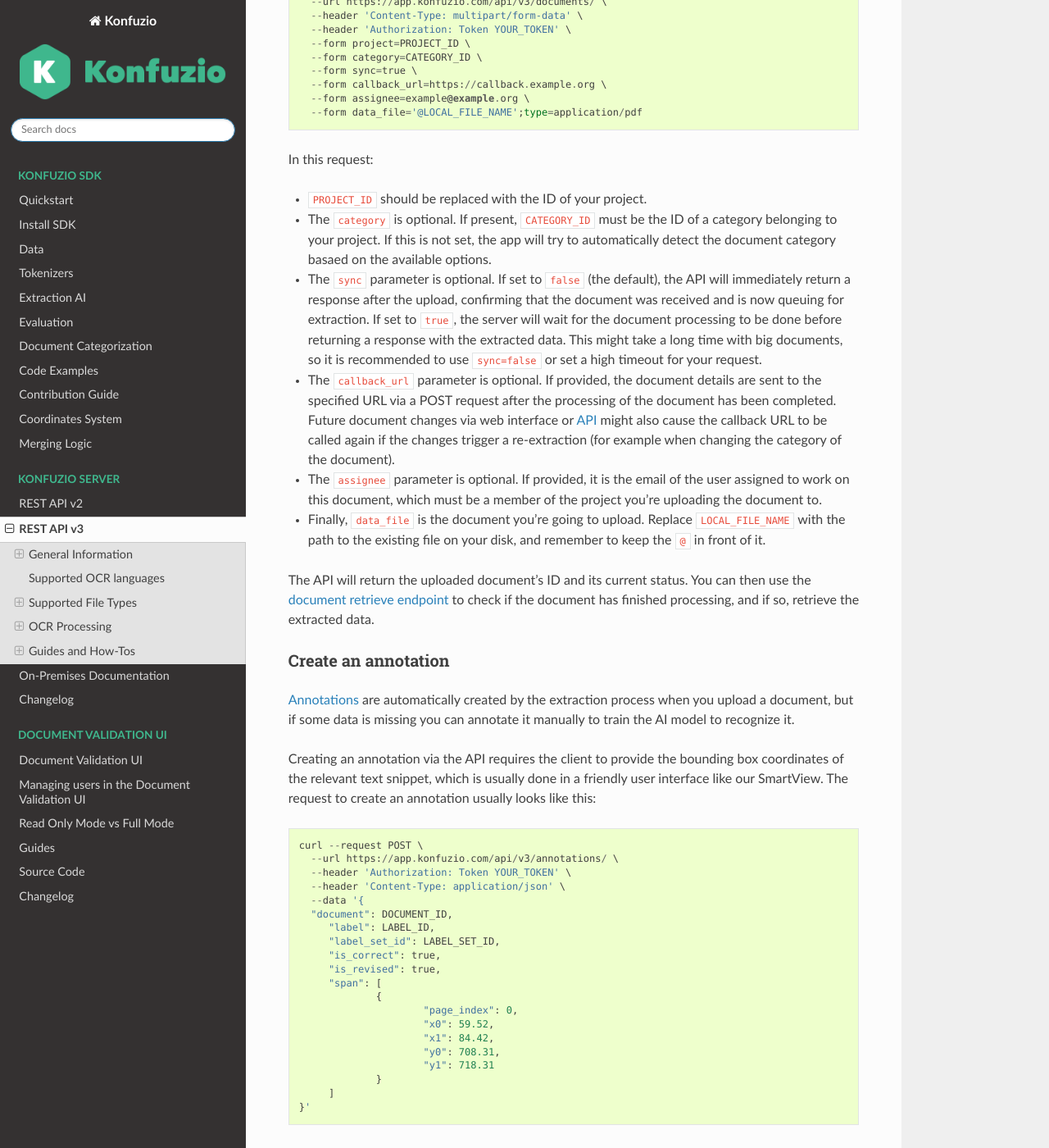
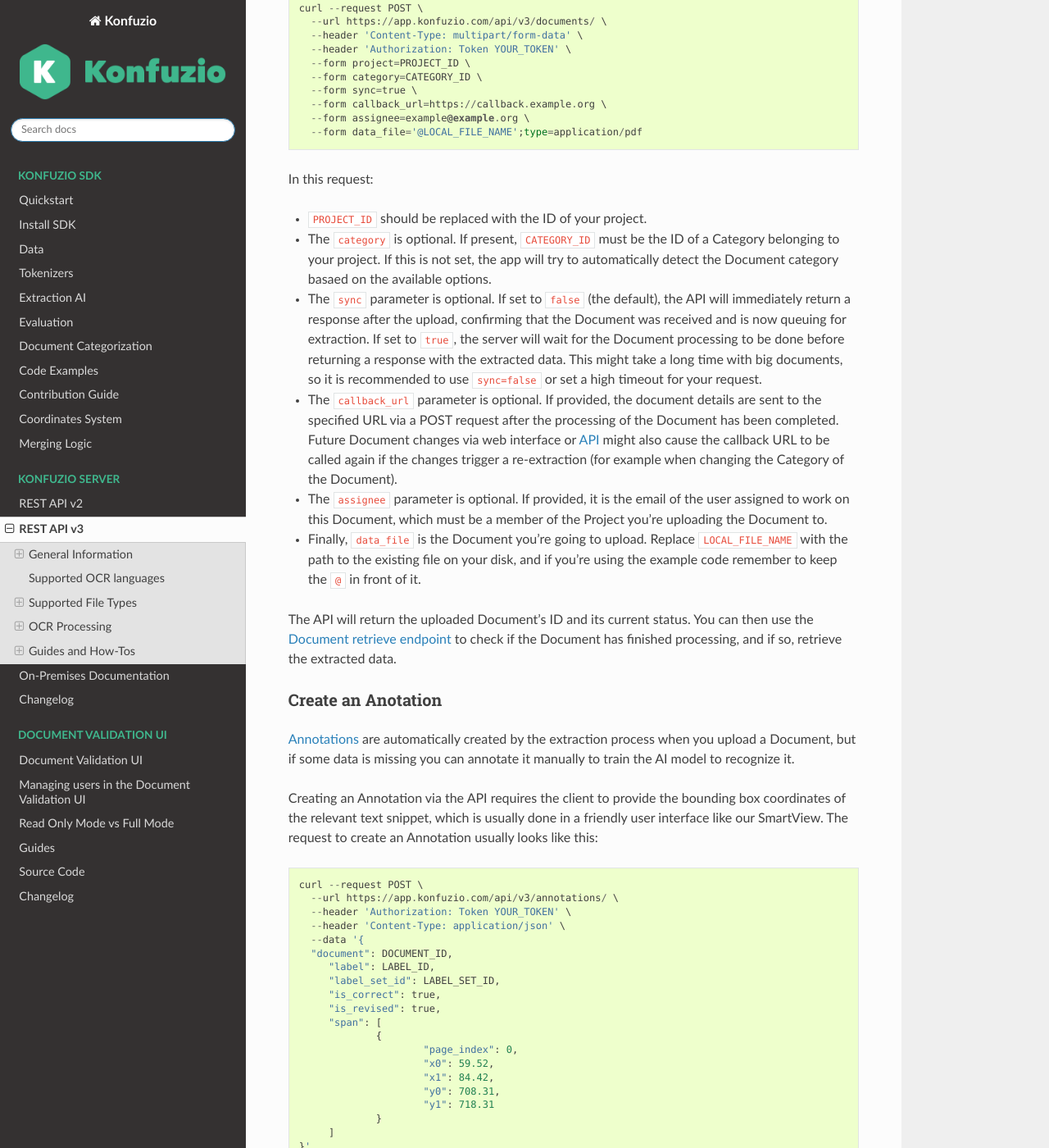
Before and after one commit to konfuzio-ai/konfuzio-sdk, a Sphinx documentation site: the page built from docs/web/api-v3.md, in a window 1280 px wide and 1400 px high, scrolled down 14086 px. Shown: the whole window at 82% size. Built offline with Sphinx 7.4.7 and the Read the Docs theme 2.0.0, drawn with Linux system fonts in a browser that asks for light colours; pages that are not in the unit, such as notebooks, are missing from menus; some of the changed text lies outside the part shown.

Commit message:
Refine v3 guides

````diff
--- a/docs/web/api-v3.md
+++ b/docs/web/api-v3.md
@@ -394,24 +394,24 @@
 
 ### OCR Text extraction
 
-During evaluation of both project settings and file, we also process OCR extraction
+During evaluation of both Project settings and file, we also process OCR extraction.
 
 1. We use the chosen engine on the pre-processed file.
     1. If "Embedding and OCR" is chosen, internally we check which processing type is the most suitable, and use either
-       Embedding or OCR
+       Embedding or OCR.
     2. Depending on chosen processing type, some pre-processing may be done:
         1. Convert non-PDF Documents to a [PDF](https://dev.konfuzio.com/web/api.html#pdfs)
-           that is being used here
-        2. Convert PDF to text (in case of embeddings)
-    3. If some sort of PDF corruption is detected, within our ability we attempt to repair the PDF
-    4. If the PDF or TIFF is multi page (and valid) we split the document in pages and process each page separately
-2. We check whether auto-rotation was chosen when the precise OCR engine is used]
+           that is being used here.
+        2. Convert PDF to text (in case of embeddings).
+    3. If some sort of PDF corruption is detected, within our ability we attempt to repair the PDF.
+    4. If the PDF or TIFF is multi page (and valid) we split the document in pages and process each page separately.
+2. We check whether auto-rotation was chosen when the precise OCR engine is used.
     1. If rounded angle correction was chosen, we rotate the image to the nearest 45/90 degrees.
     2. If exact angle rotation was chosen, we rotate the image at its exact angle rotation value.
-3. We attempt to extract the text from (either ocr, embedded or both)
-    1. OCR may fail because text on the document is technically unreadable, the file is corrupted or empty and cannot be
-       repaired
-    2. OCR may fail because engine does not support the text language
+3. We attempt to extract the text from (either OCR, embedded or both).
+    1. OCR may fail because text on the Document is technically unreadable, or because the file is corrupted or empty
+       and cannot be repaired.
+    2. OCR may fail because the engine does not support the text language.
 
 Finally, we return you the extracted text.
 
@@ -429,13 +429,13 @@
 
 ### Setup a project with labels, label sets and categories
 
-This guide will walk you through the API-based initial setup of a project with all the initial data you need to start
+This guide will walk you through the API-based initial setup of a Project with all the initial data you need to start
 uploading documents and training the AI.
 
-#### Create a project
+#### Create a Project
 
-First you need to set up a [project](https://help.konfuzio.com/modules/projects/index.html). To do so, you will make a
-call to our [project creation endpoint](https://app.konfuzio.com/v3/swagger/#/projects/projects_create):
+First you need to set up a [Project](https://help.konfuzio.com/modules/projects/index.html). To do so, you will make a
+call to our [Project creation endpoint](https://app.konfuzio.com/v3/swagger/#/projects/projects_create):
 
 ```
 curl --request POST \
@@ -447,12 +447,12 @@
 
 `name` is the only required parameter. You can check the endpoint documentation for more available options.
 
-This call will return a JSON object that, among other properties, will show the `id` of the created project. Take note
+This call will return a JSON object that, among other properties, will show the `id` of the created Project. Take note
 of it, as you will need it in the next steps.
 
 #### Create a category
 
-A [category](https://help.konfuzio.com/modules/categories/index.html) is used to group documents by type and can be
+A [Category](https://help.konfuzio.com/modules/categories/index.html) is used to group Documents by type and can be
 associated to an [extraction AI](https://help.konfuzio.com/modules/extractions/index.html). For example, you might want
 to create a category called "Invoice". To do so, you will make a call to
 our [category creation endpoint](https://app.konfuzio.com/v3/swagger/#/categories/categories_create):
@@ -468,16 +468,16 @@
 `name` and `project` are the only required parameters. Remember to replace `PROJECT_ID` with the actual `id` that you
 got from the previous step. You can check the endpoint documentation for more available options.
 
-This call will return a JSON object that, among other properties, will show the `id` of the created category. Take note
-of it, as you will need it in the next steps. You can retrieve a list of your created categories by sending a `GET`
+This call will return a JSON object that, among other properties, will show the `id` of the created Category. Take note
+of it, as you will need it in the next steps. You can retrieve a list of your created Categories by sending a `GET`
 request to the same endpoint.
 
-#### Create some labels
+#### Create some Labels
 
-[Labels](https://help.konfuzio.com/modules/labels/index.html) are used to label annotations with their business context.
-In the case of our invoice category, we might want to have labels such as "amount" and "product". For each label, we
+[Labels](https://help.konfuzio.com/modules/labels/index.html) are used to label Annotations with their business context.
+In the case of our invoice Category, we might want to have Labels such as "amount" and "product". For each Label, we
 need to make a different API request to
-our [label creation endpoint](https://app.konfuzio.com/v3/swagger/#/labels/labels_create):
+our [Label creation endpoint](https://app.konfuzio.com/v3/swagger/#/labels/labels_create):
 
 ```
 curl --request POST \
@@ -493,8 +493,8 @@
   --data '{"project": PROJECT_ID, "name": "Product", "categories": [CATEGORY_ID]}'
 ```
 
-`name` and `project` are the only required parameters, however we also want to associate these labels to a category.
-Since labels can be associated to multiple categories, the `categories` property is a list of integers. (We only have
+`name` and `project` are the only required parameters, however we also want to associate these Labels to a Category.
+Since Labels can be associated to multiple Categories, the `categories` property is a list of integers. (We only have
 one, so in this case it's going to be a list with a single integer). Remember to replace `PROJECT_ID` and `CATEGORY_ID`
 with the actual values you got from the previous steps. You can check the endpoint documentation for more available
 options.
@@ -503,10 +503,10 @@
 of it, as you will need it in the next steps. You can retrieve a list of your created labels by sending a `GET` request
 to the same endpoint.
 
-#### Create a label set
+#### Create a Label Set
 
-A [label set](https://help.konfuzio.com/modules/sets/index.html) is used to group labels that make sense together.
-Sometimes these labels might occur multiple times in a document — in our "invoice" example, there's going to be one set
+A [Label Set](https://help.konfuzio.com/modules/sets/index.html) is used to group Labels that make sense together.
+Sometimes these Labels might occur multiple times in a document — in our "invoice" example, there's going to be one set
 of "amount" and "product" for each line item we have in the invoice. We can call it "line item" and we can create it
 with an API request to
 our [label set creation endpoint](https://app.konfuzio.com/v3/swagger/#/label-sets/label_sets_create):
@@ -519,24 +519,24 @@
   --data '{"project": PROJECT_ID, "name": "Line Item", "has_multiple_sections": true, "categories": [CATEGORY_ID], "labels": [LABEL_IDS]}'
 ```
 
-`name` and `project` are the only required parameters, however we also want to associate this label set to the category
-and labels we created. Both `categories` and `labels` are lists of integers you need to fill with the actual ids of the
+`name` and `project` are the only required parameters, however we also want to associate this Label Set to the Category
+and Labels we created. Both `categories` and `labels` are lists of integers you need to fill with the actual ids of the
 objects you created earlier. For example, if our `category id` was `1`, and our `label id`s were `2` and `3`, we would
 need to change the data we send like this: `"categories": [1], "labels": [2, 3]`. With `has_multiple_sections` set
-to `true`, we also specify that this label set can be repeating, i.e. you can have multiple line items in a single
+to `true`, we also specify that this Label Set can be repeating, i.e. you can have multiple line items in a single
 invoice.
 
 #### Next steps
 
-Your basic setup is done! You're now ready to upload documents and train the AI.
+Your basic setup is done! You're now ready to upload Documents and train the AI.
 
-### Upload a document
+### Upload a Document
 
-After your initial project setup, you can start uploading documents. To upload a document, you will make a call to
-our [document creation endpoint](https://app.konfuzio.com/v3/swagger/#/documents/documents_create).
+After your initial project setup, you can start uploading Documents. To upload a Document, you will make a call to
+our [Document creation endpoint](https://app.konfuzio.com/v3/swagger/#/documents/documents_create).
 
 .. note::
-  Unlike most other endpoints, the document creation endpoint only supports `multipart/form-data` requests (to support
+  Unlike most other endpoints, the Document creation endpoint only supports `multipart/form-data` requests (to support
   file uploading), so you won't have to JSON-encode your request this time.
 
 ```
@@ -555,32 +555,32 @@
 In this request:
 
 - `PROJECT_ID` should be replaced with the ID of your project.
-- The `category` is optional. If present, `CATEGORY_ID` must be the ID of a category belonging to your project. If this
-  is not set, the app will try to automatically detect the document category basaed on the available options.
+- The `category` is optional. If present, `CATEGORY_ID` must be the ID of a Category belonging to your project. If this
+  is not set, the app will try to automatically detect the Document category basaed on the available options.
 - The `sync` parameter is optional. If set to `false` (the default), the API will immediately return a response after
-  the upload, confirming that the document was received and is now queuing for extraction. If set to `true`, the server
-  will wait for the document processing to be done before returning a response with the extracted data. This might take
+  the upload, confirming that the Document was received and is now queuing for extraction. If set to `true`, the server
+  will wait for the Document processing to be done before returning a response with the extracted data. This might take
   a long time with big documents, so it is recommended to use `sync=false` or set a high timeout for your request.
 - The `callback_url` parameter is optional. If provided, the document details are sent to the specified URL via a POST
-  request after the processing of the document has been completed. Future document changes via web interface or
+  request after the processing of the Document has been completed. Future Document changes via web interface or
   [API](https://app.konfuzio.com/v3/swagger/#/documents/documents_update) might also cause the callback URL to be
-  called again if the changes trigger a re-extraction (for example when changing the category of the document).
-- The `assignee` parameter is optional. If provided, it is the email of the user assigned to work on this document,
-  which must be a member of the project you're uploading the document to.
-- Finally, `data_file` is the document you're going to upload. Replace `LOCAL_FILE_NAME` with the path to the existing
-  file on your disk, and remember to keep the `@` in front of it.
+  called again if the changes trigger a re-extraction (for example when changing the Category of the Document).
+- The `assignee` parameter is optional. If provided, it is the email of the user assigned to work on this Document,
+  which must be a member of the Project you're uploading the Document to.
+- Finally, `data_file` is the Document you're going to upload. Replace `LOCAL_FILE_NAME` with the path to the existing
+  file on your disk, and if you're using the example code remember to keep the `@` in front of it.
 
-The API will return the uploaded document's ID and its current status. You can then use
-the [document retrieve endpoint](https://app.konfuzio.com/v3/swagger/#/documents/documents_retrieve) to check if the
-document has finished processing, and if so, retrieve the extracted data.
+The API will return the uploaded Document's ID and its current status. You can then use
+the [Document retrieve endpoint](https://app.konfuzio.com/v3/swagger/#/documents/documents_retrieve) to check if the
+Document has finished processing, and if so, retrieve the extracted data.
 
-### Create an annotation
+### Create an Anotation
 
 [Annotations](https://help.konfuzio.com/modules/annotations/) are automatically created by the extraction process when
-you upload a document, but if some data is missing you can annotate it manually to train the AI model to recognize it.
+you upload a Document, but if some data is missing you can annotate it manually to train the AI model to recognize it.
 
-Creating an annotation via the API requires the client to provide the bounding box coordinates of the relevant text
-snippet, which is usually done in a friendly user interface like our SmartView. The request to create an annotation
+Creating an Annotation via the API requires the client to provide the bounding box coordinates of the relevant text
+snippet, which is usually done in a friendly user interface like our SmartView. The request to create an Annotation
 usually looks like this:
 
 ```
@@ -608,29 +608,48 @@
 
 In this request:
 
-- You _must_ specify either `annotation_set` or `label_set`. Use `annotation_set` if an annotation set already exists.
-  You can find the list of existing annotation sets by using the `GET` endpoint of the document. Using `label_set` will
-  create a new annotation set associated with that label set. You can only do this if the label set
-  has `has_multiple_sections` set to `true`.
-- `label` should use the correct `LABEL_ID` for your annotation.
+- You _must_ specify either `annotation_set` or `label_set`. Use `annotation_set` if an Annotation Set already exists.
+  You can find the list of existing Annotation Sets by using the `GET` endpoint of the Document. Using `label_set` will
+  create a new Annotation Set associated with that Label Set. You can only do this if the Label Set
+  has `has_multiple_sections` set to `true`. (See the note below for some examples.)
+- `label` should use the correct `LABEL_ID` for your Annotation.
 - `span` is a [list of spans](#coordinates-and-bounding-boxes).
 - Other fields are optional.
 
-To generate the correct `span` for your annotation, we also provide the
-[document bbox retrieve endpoint](https://app.konfuzio.com/v3/swagger/#/documents/documents_bbox_retrieve), which
-can be called via `GET` to return a list of all the words in the document with their bounding boxes, that you can use to
-create your annotations programmatically.
+To generate the correct `span` for your Annotation, we also provide the
+[Document bbox retrieve endpoint](https://app.konfuzio.com/v3/swagger/#/documents/documents_bbox_retrieve), which
+can be called via `GET` to return a list of all the words in the Document with their bounding boxes, that you can use to
+create your Annotations programmatically.
+
+.. note::
+  Annotation Sets are never created directly. When you create an Annotation, you can specify whether to re-use an
+  existing Annotation Set, or to create a new one. You can refer to the following diagram to decide whether to use
+  `annotation_set` or `label_set` in your request.
+
+.. mermaid::
+  graph TD
+    A[Creating an Annotation in a Document<br>for Label <code>L</code> and Label Set <code>A</code>]
+    A --> B[Can the Label Set <code>A</code> have multiple Annotation Sets?]
+    B --> z[Yes] --> C[Is this Annotation<br>for a new Annotation Set<br>or an existing one <code>B</code>?]
+    C --> x[New one] --> E["<code>label=L, label_set=A</code><br>(will create a new Annotation Set <code>C</code>)"]
+    C --> y[Existing] --> D[<code>label=L, annotation_set=B</code>]
+    B --> f[No] --> F[Does the Label Set <code>A</code><br> already have a single<br>corresponding Annotation Set <code>B</code>?]
+    F --> G[Yes]
+    G --> D
+    G --> I["<code>label=L, label_set=A</code><br>(will reuse the existing Annotation Set <code>B</code>)"]
+    F --> H[No]
+    H --> E
 
 ### Create training data and train the AI
 
-Once you have uploaded enough documents and created enough annotations, you can start training an
-[extraction AI](https://help.konfuzio.com/modules/extractions/index.html). You will need at least one document in the
-"training" dataset for the category you want to train, but more data is usually better (see our
+Once you have uploaded enough Documents and created enough Annotations, you can start training an
+[extraction AI](https://help.konfuzio.com/modules/extractions/index.html). You will need at least one Document in the
+"training" dataset for the Category you want to train, but more data is usually better (see our
 [improving accuracy guide](https://help.konfuzio.com/tutorials/improve-accuracy/index.html)).
 
 Then to train an AI you can simply call our
-[extraction AI create endpoint](https://app.konfuzio.com/v3/swagger/#/extraction-ais/extraction_ais_create) with the
-ID of the category the training documents belong to:
+[Extraction AI create endpoint](https://app.konfuzio.com/v3/swagger/#/extraction-ais/extraction_ais_create) with the
+ID of the Category the training Documents belong to:
 
 ```
 curl --request POST \
@@ -641,19 +660,21 @@
 ```
 
 The training of the AI can take a while, depending on current server load and how large the training dataset is. You
-will receive an email once the process is completed. The newly trained extraction AI will then automatically be used to
-extract machine-generated annotations from newly uploaded documents for that category.
+will receive an email once the process is complete; you can also poll the
+[Extraction AI detail endpoint](https://app.konfuzio.com/v3/swagger/#/extraction-ais/extraction_ais_detail) to see the
+real time status of the process. The newly trained Extraction AI will then automatically be used to
+extract machine-generated Annotations from newly uploaded Documents for that Category.
 
-If you add new training/test documents, or change existing ones, don't forget to create another extraction AI, otherwise
-your modifications will not apply to the extraction process of new documents.
+If you add new training/test Documents, or change existing ones, don't forget to train a new Extraction AI, otherwise
+your modifications will not apply to the extraction process of new Documents.
 
 ### Revise machine-generated annotations
 
-You can revise the annotations that are created automatically by an extraction AI: this will help the next extraction AI
+You can revise the Annotations that are created automatically by an Extraction AI: this will help the next Extraction AI
 training you create, as it will tell the system the points where the information it extract was correct and the points
 where it was not.
 
-To retrieve the list of annotations for a document, you can use the annotation list endpoint:
+To retrieve the list of Annotations for a document, you can use the Annotation list endpoint:
 
 ```
 curl --request GET \
@@ -661,8 +682,8 @@
   --header 'Authorization: Token YOUR_TOKEN'
 ```
 
-A hierarchical list of annotations in the context of labels and annotation sets can also be found under the
-`annotation_sets` property of the document detail endpoint:
+A hierarchical list of Annotations in the context of Labels and Annotation Sets can also be found under the
+`annotation_sets` property of the Document detail endpoint:
 
 ```
 curl --request GET \
@@ -670,13 +691,18 @@
   --header 'Authorization: Token YOUR_TOKEN'
 ```
 
-Whichever method you choose, you should be able to retrieve an ID for the annotation(s) you want to revise. Unrevised
-annotations are easily filterable in the list because they have the properties `"revised": false` and
+.. note::
+  The `annotation_sets` property contains both existing Annotation Sets and "potential" ones, i.e. Label Sets from the
+  Document's Category which do not have a corresponding Annotation Set on the Document yet. These are easy to see
+  because they don't have any Annotation and their `id` is `null`.
+
+Whichever method you choose, you should be able to retrieve an ID for the Annotation(s) you want to revise. Unrevised
+Annotations are easily filterable in the list because they have the properties `"revised": false` and
 `"is_correct": false`. (See the
-[annotations documentation](https://help.konfuzio.com/modules/annotations/index.html#automated-annotations) for
+[Annotations documentation](https://help.konfuzio.com/modules/annotations/index.html#automated-annotations) for
 more information.)
 
-To mark an annotation as _accepted_, you can then send a request like this one to the annotation edit endpoint:
+To mark an Annotation as _accepted_, you can then send a request like this one to the Annotation edit endpoint:
 
 ```
 curl --request PATCH \
@@ -696,27 +722,27 @@
   --data '{"revised": true, "is_correct": false}'
 ```
 
-Once there are no unrevised annotations left in the document, the document is considered _reviewed_.
+Once there are no unrevised Annotations left in the document, the document is considered _reviewed_.
 
 ### Post-process a document: split, rotate and sort pages
 
 We offer a [postprocess endpoint](https://app.konfuzio.com/v3/swagger/#/documents/documents_postprocess_create)
-that allows you to change uploaded documents in three ways, which can be combined into a single API request:
+that allows you to change uploaded Documents in three ways, which can be combined into a single API request:
 
-- _Split_: divide a document into two or more documents, with the same total number of pages. Note: you cannot join
-  documents that have been split.
-- _Rotate_: change the orientation of one or more pages in a document, in multiple of 90 degrees.
+- _Split_: divide a Document into two or more Documents, with the same total number of pages. Note: you cannot join
+  documents that have been split, you will have to upload a new Document.
+- _Rotate_: change the orientation of one or more pages in a Document, in multiple of 90 degrees.
 - _Sort_: change the order of the pages in a document.
 
-The endpoint accepts a list of objects, each one representing a single output document. (If you're not using the
+The endpoint accepts a list of objects, each one representing a single output Document. (If you're not using the
 splitting functionality, this list should only contain one document). The `pages` property you send determines the
-content of the document.
+content of the Document.
 
-### Download the OCR version of an uploaded document
+### Download the OCR version of an uploaded Document
 
-After uploading a document, the Konfuzio server also creates an OCR version of it with indexed and selectable text.
+After uploading a Document, the Konfuzio server also creates a PDF OCR version of it with indexed and selectable text.
 This version is also used to generate images for each page for our SmartView functionality. If you need it, you can
-download this OCR version of the document: the `file_url` property of the
+download this OCR version of the Document: the `file_url` property of the
 [document retrieve endpoint](https://app.konfuzio.com/v3/swagger/#/documents/documents_retrieve) contains the URL to it
 (relative to the Konfuzio installation: on the main server, `/doc/show/123/` would become
 `https://app.konfuzio.com/doc/show/123/`); to access it, you need to be authenticated, so you would need a request like
````
Also changed, not shown: other parts of docs/web/api-v3.md (+3 -3 lines).
